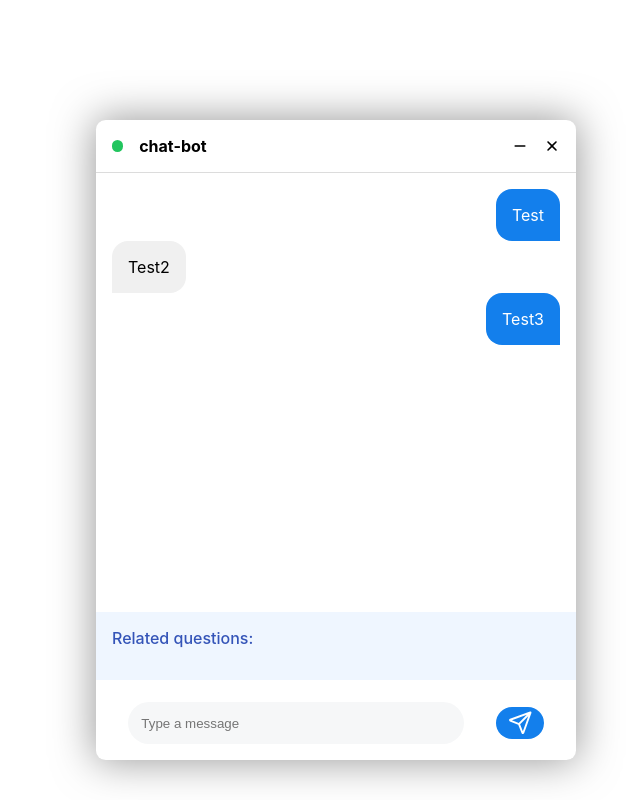
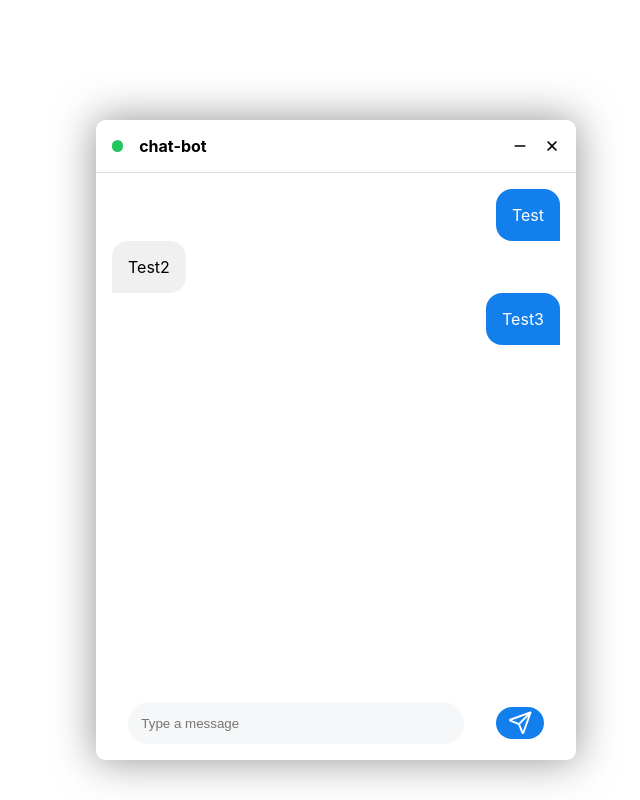
Before and after one commit to S7R4NGER1337/Chat-Bot, a React (Create React App) app: page / in a window 1280 px wide. Shown: the whole page, without its empty margins (640-1280 px from the left). Built offline with nearby package versions, Linux system fonts and the light colour scheme.

Commit message:
rendering only if there are related questions

```diff
--- a/src/components/ChatBot/ChatBox.js
+++ b/src/components/ChatBot/ChatBox.js
@@ -30,7 +30,7 @@ export default function ChatBox() {
           <ChatMessage text={message.text} type={message.type} key={index}/>
         ))}
       </div>
-      <RelatedQuestions options={relatedQuestions}/>
+      {relatedQuestions.length > 0 && <RelatedQuestions options={relatedQuestions}/>}
       <ChatInput setMessages={setMessages} setRelatedQuestions={setRelatedQuestions}/>
     </div>
   );
```
